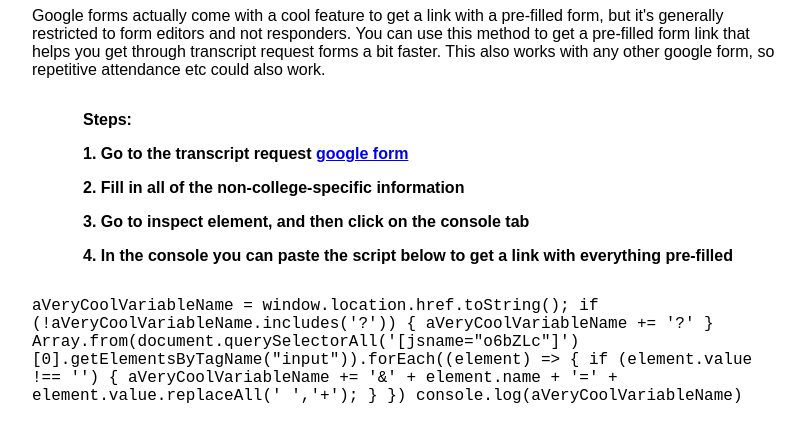
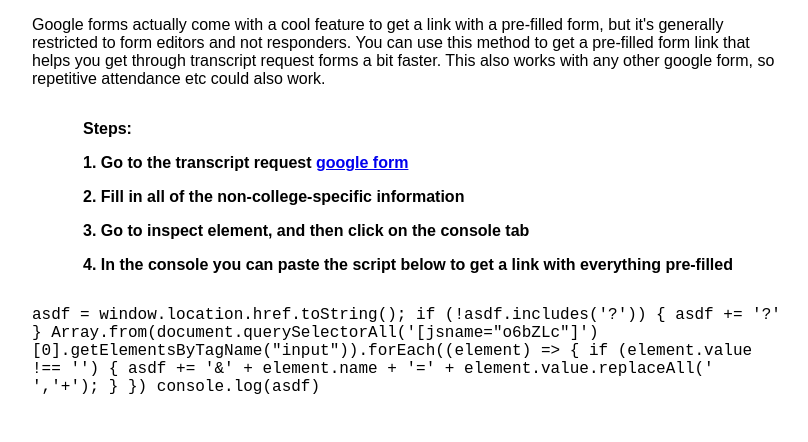
Before and after one commit to calculating/transcript-place, a plain HTML site: page index.html in a window 1280 px wide. Shown: the part 260-702 px from the top of the page, without its empty margins (232-1040 px from the left). Drawn offline with Linux system fonts and the light colour scheme.

Commit message:
Update index.html

```diff
--- a/index.html
+++ b/index.html
@@ -26,16 +26,16 @@
 <p>3. Go to inspect element, and then click on the console tab</p>
 <p>4. In the console you can paste the script below to get a link with everything pre-filled</p></b>
 <p><code>
-aVeryCoolVariableName = window.location.href.toString();
-if (!aVeryCoolVariableName.includes('?')) {
-aVeryCoolVariableName += '?'
+asdf = window.location.href.toString();
+if (!asdf.includes('?')) {
+asdf += '?'
 }
-Array.from(document.querySelectorAll('[jsname="o6bZLc"]')[0].getElementsByTagName("input")).forEach((element) =&gt; {
+Array.from(document.querySelectorAll('[jsname="o6bZLc"]')[0].getElementsByTagName("input")).forEach((element) => {
 if (element.value !== '') {
-aVeryCoolVariableName += '&amp;' + element.name + '=' + element.value.replaceAll(' ','+');
+asdf += '&' + element.name + '=' + element.value.replaceAll(' ','+');
 }
 })
-console.log(aVeryCoolVariableName)
+console.log(asdf)
 </code></p>
   </body>
   </html>
```
